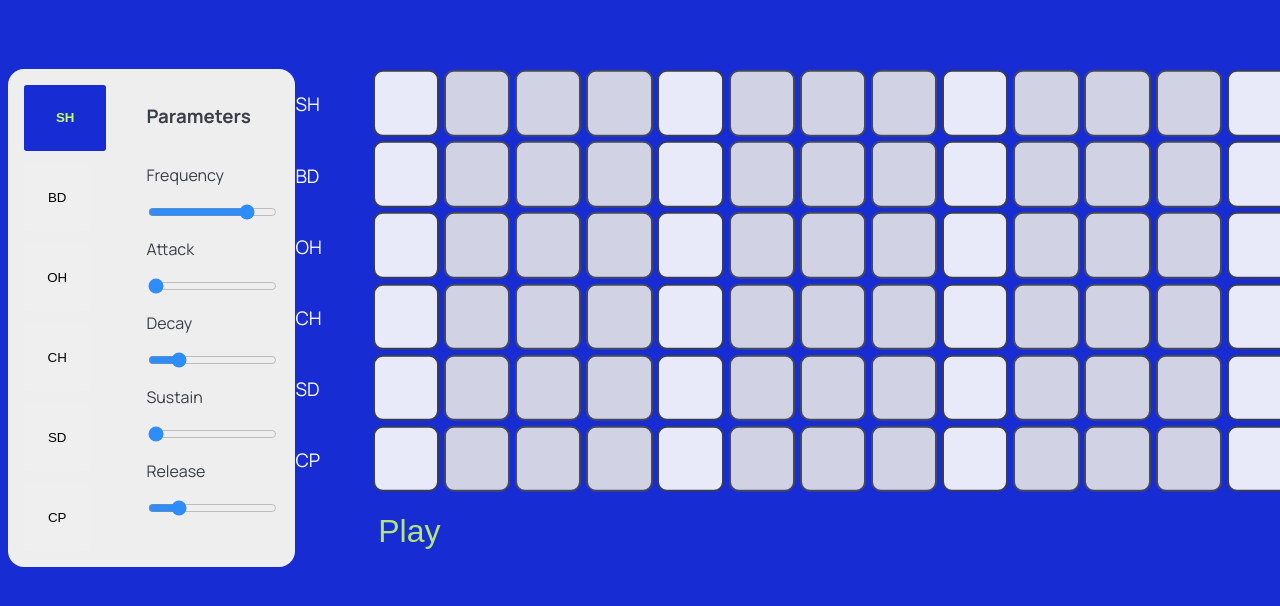
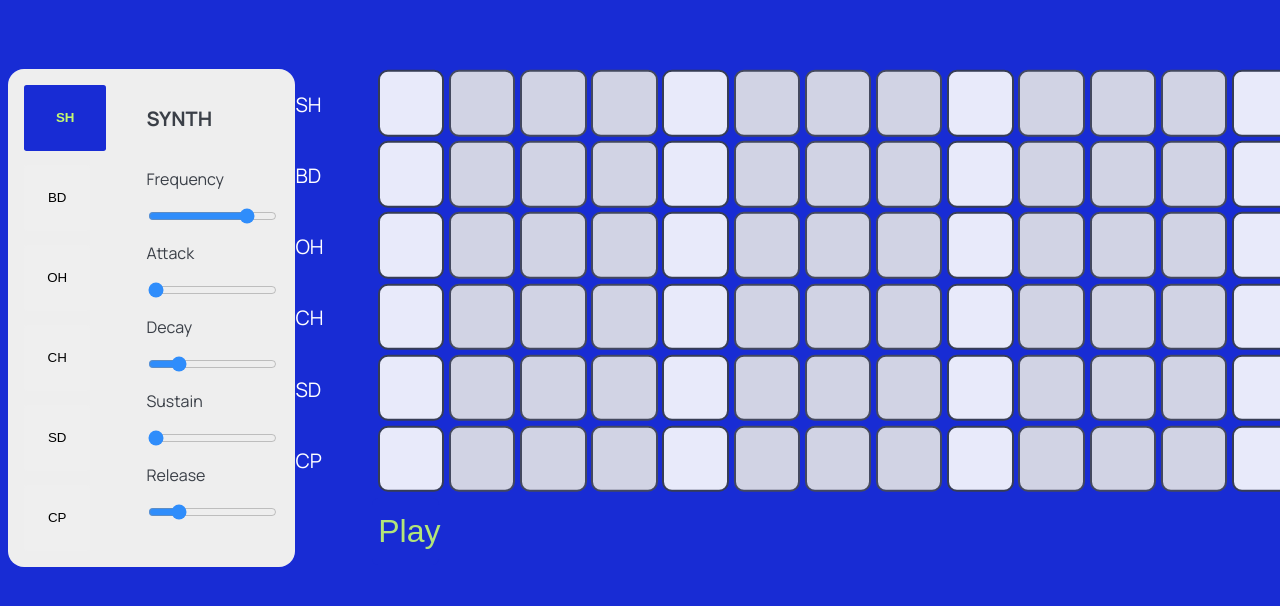
Before and after one commit to fvan-wij/d-r-machine_sequencer, a website: page index.html in a window 1280 px wide. Shown: the part 160-766 px from the top of the page. Drawn offline with nearby package versions, Linux system fonts and the light colour scheme; no server answers.

Commit message:
cleaned up files

```diff
--- a/index.html
+++ b/index.html
@@ -31,7 +31,7 @@
 
 <!-- FX sections -->
 	<div class="toggle-div" id="synth-fx">
-			<h3>Parameters</h3>
+			<h3>SYNTH</h3>
 			<p>Frequency</p>
 			<input type="range" min="0" max="5" class="slider" value="4" step="1" id="Frequency">
 			<p>Attack</p>
@@ -44,27 +44,27 @@
 			<input type="range" min="0" max="5" class="slider" value="1" step="0.01" id="Release">
 	</div>
 	<div class="toggle-div" id="kick-fx">
-			<h3>Parameters</h3>
+			<h3>Bass Drum</h3>
 			<p>Pitch</p>
 			<input type="range" min="0.001" max="4.001" class="slider" step="0.001" value="1" id="kickPitch">
 	</div>
 	<div class="toggle-div" id="oh-fx">
-			<h3>Parameters</h3>
+			<h3>Open Hat</h3>
 			<p>Pitch</p>
 			<input type="range" min="0.001" max="3.001" class="slider" step="0.001" value="1" id="ohPitch">
 	</div>
 	<div class="toggle-div" id="ch-fx">
-			<h3>Parameters</h3>
+			<h3>Closed Hat</h3>
 			<p>Pitch</p>
 			<input type="range" min="0.001" max="3.001" class="slider" step="0.001" value="1" id="chPitch">
 	</div>
 	<div class="toggle-div" id="snare-fx">
-			<h3>Parameters</h3>
+			<h3>Snare Drum</h3>
 			<p>Pitch</p>
 			<input type="range" min="0.001" max="2.001" class="slider" step="0.001" value="1" id="snarePitch">
 	</div>
 	<div class="toggle-div" id="clap-fx">
-			<h3>Parameters</h3>
+			<h3>Clap</h3>
 			<p>Pitch</p>
 			<input type="range" min="0.001" max="2.001" class="slider" step="0.001" value="1" id="clapPitch">
 	</div>
@@ -207,7 +207,7 @@
 			<input type="range" min="1" max="200" class="slider" value="100" id="bpmRange">
 			<p>Volume</p>
 			<input type="range" min="-50" max="0" class="slider" value="0" id="volumeRange">
-			<h3>Effects</h3>
+			<!-- <h3>Effects</h3> -->
 			<p>Drive</p>
 			<input type="range" min="0.01" max="50" class="slider" value="0.01" id="driveRange">
 			<p>Reverb</p>
--- a/src/fx.js
+++ b/src/fx.js
@@ -36,3 +36,59 @@ pitchSliders.forEach(pitchSliders =>
 		clap.playbackRate = clapPitchSlider.value;
 	});
 });
+
+
+//Master sliders and FX
+document.getElementById('output').innerHTML = bpmSlider.value;
+bpmSlider.oninput = function()
+{
+	Tone.Transport.bpm.value = this.value;
+
+	document.getElementById('output').innerHTML = this.value;
+}
+//Volume
+Tone.Master.volume.value = -13;
+volumeSlider.addEventListener('input', () =>
+{
+	synth.volume.value = volumeSlider.value;
+	kick.volume.value = volumeSlider.value;
+	oh.volume.value = volumeSlider.value;
+	ch.volume.value = volumeSlider.value;
+	snare.volume.value = volumeSlider.value;
+	clap.volume.value = volumeSlider.value;
+});
+//Distortion
+synth.connect(distortion);
+kick.connect(distortion);
+oh.connect(distortion);
+ch.connect(distortion);
+snare.connect(distortion);
+clap.connect(distortion);
+driveSlider.addEventListener('input', () =>
+{
+distortion.distortion = driveSlider.value;
+});
+//Reverb
+synth.connect(reverb);
+kick.connect(reverb);
+oh.connect(reverb);
+ch.connect(reverb);
+snare.connect(reverb);
+clap.connect(reverb);
+reverbSlider.addEventListener('input', () =>
+{
+reverb.decay = reverbSlider.value;
+});
+
+//Chorus
+synth.connect(chorus);
+kick.connect(chorus);
+oh.connect(chorus);
+ch.connect(chorus);
+snare.connect(chorus);
+clap.connect(chorus);
+chorusSlider.addEventListener('input', () =>
+{
+chorus.depth = chorusSlider.value;
+chorus.wet = chorusSlider.value;
+});
--- a/src/interface.js
+++ b/src/interface.js
@@ -33,14 +33,14 @@ fxToggleButtons.forEach(fxToggleButtons =>
 	});
 });
 
-var playStopBtn = document.getElementById('play');
-playStopBtn.addEventListener('click', () =>
-{
-	if (playStopBtn.innerHTML == 'Play')
-	{
-		playStopBtn.innerHTML = 'Stop';
-		console.log("JO");
-	}
-	else
-		playStopBtn.innerHTML = 'Play';
-});
+// var playStopBtn = document.getElementById('play');
+// playStopBtn.addEventListener('click', () =>
+// {
+// 	if (playStopBtn.innerHTML == 'Play')
+// 	{
+// 		playStopBtn.innerHTML = 'Stop';
+// 		console.log("JO");
+// 	}
+// 	else
+// 		playStopBtn.innerHTML = 'Play';
+// });
--- a/src/sequencer.js
+++ b/src/sequencer.js
@@ -160,61 +160,6 @@ checkboxes.forEach(function(checkbox)
 	})
 });
 
-//Sliders and settings
-document.getElementById('output').innerHTML = bpmSlider.value;
-bpmSlider.oninput = function()
-{
-	Tone.Transport.bpm.value = this.value;
-
-	document.getElementById('output').innerHTML = this.value;
-}
-//Volume
-Tone.Master.volume.value = -13;
-volumeSlider.addEventListener('input', () =>
-{
-	synth.volume.value = volumeSlider.value;
-	kick.volume.value = volumeSlider.value;
-	oh.volume.value = volumeSlider.value;
-	ch.volume.value = volumeSlider.value;
-	snare.volume.value = volumeSlider.value;
-	clap.volume.value = volumeSlider.value;
-});
-//Distortion
-synth.connect(distortion);
-kick.connect(distortion);
-oh.connect(distortion);
-ch.connect(distortion);
-snare.connect(distortion);
-clap.connect(distortion);
-driveSlider.addEventListener('input', () =>
-{
-distortion.distortion = driveSlider.value;
-});
-//Reverb
-synth.connect(reverb);
-kick.connect(reverb);
-oh.connect(reverb);
-ch.connect(reverb);
-snare.connect(reverb);
-clap.connect(reverb);
-reverbSlider.addEventListener('input', () =>
-{
-reverb.decay = reverbSlider.value;
-});
-
-//Chorus
-synth.connect(chorus);
-kick.connect(chorus);
-oh.connect(chorus);
-ch.connect(chorus);
-snare.connect(chorus);
-clap.connect(chorus);
-chorusSlider.addEventListener('input', () =>
-{
-chorus.depth = chorusSlider.value;
-chorus.wet = chorusSlider.value;
-});
-
 const startSeq = () =>
 {
 	seqSynth.start(0);
--- a/src/style.css
+++ b/src/style.css
@@ -1,3 +1,4 @@
+/* CSS Variables */
 :root {
   --bg: #182CD4;
   --fg: #EEEEEE;
@@ -20,10 +21,8 @@ h3 {
 	top: 0;
 	left: 0;
 	font-weight: 700;
-}
-.kick > h3, .synth > h3, .oh > h3, .ch > h3, .snare > h3, .clap > h3{
-	color: white;
-	font-weight: 400;
+	font-size: 1.25em;
+	white-space: nowrap;
 }
 
 header {
@@ -37,8 +36,8 @@ button {
 	border: none;
 	border-radius: 0.2em;
   	transition-duration: 0.2s;
-	/* background-color: beige; */
 }
+/* When button is pressed, it becomes focused and the style is being applied accordingly */
 .focus{
 	background-color: var(--bg);
 	width: 5.15rem;
@@ -46,33 +45,24 @@ button {
 	font-weight: 700;
   	transition-duration: 0.2s;
 }
-
-
-#interface-fx{
-	display: flex;
-	justify-content: space-between;
-	background-color: var(--fg);
-	border-radius: 1em;
-	padding: 1em;
-}
+/* Styling for the FX buttons on the lefthand side */
 #fx-btns {
 	display: flex;
 	flex-direction: column;
 	justify-content: space-between;
 }
-
+/* Once an FX button is being pressed, the FX panel gets hidden */
 .toggle-div{
 	display: none;
 }
-
+/* Styling of the FX panel once an FX button is pressed/focused */
 .show{
 	display: flex;
 	padding-left: 2.5em;
-	/* align-items: flex-end; */
 	justify-content: flex-start;
 	flex-direction: column;
 }
-
+/* Styling of the playback button */
 .playback-btn{
 	display: flex;
 	margin-left: 4.65em;
@@ -89,29 +79,25 @@ button {
 	opacity: 1;
 }
 
+/* Main container for the interface */
 .interface {
 	display: flex;
 	justify-content: space-evenly;
 	background-color: var(--bg);
 	padding-top: 3em;
 	padding-bottom: 3em;
-	border-radius: 1em;
-	/* box-shadow: 14px 8px 20px 5px var(--focus); */
+	/* border-left: 6px solid var(--focus); */
 }
 
-input{
-	/* filter: invert(20%); */
-	opacity: 0.9;
+/* FX section container */
+#interface-fx{
+	display: flex;
+	justify-content: space-between;
+	background-color: var(--fg);
+	border-radius: 1em;
+	padding: 1em;
 }
-input[type="checkbox"]
-{
-	filter: invert(10%);
-}
-input[type="checkbox"]:nth-child(2), input[type="checkbox"]:nth-child(6), input[type="checkbox"]:nth-child(10), input[type="checkbox"]:nth-child(14) {
-	filter: invert(0%);
-	/* color: black; */
-}
-
+/* Styling for the master FX sliders to the right */
 .sliderInterface {
 	right: 0;
 	padding-left: 1em;
@@ -119,6 +105,32 @@ input[type="checkbox"]:nth-child(2), input[type="checkbox"]:nth-child(6), input[
 	background-color: var(--fg);
 	border-radius: 1em;
 }
+
+/* Styling for the name of each hit left to the actual sequence steps. */
+.kick > h3, .synth > h3, .oh > h3, .ch > h3, .snare > h3, .clap > h3{
+	color: white;
+	font-weight: 400;
+}
+/* Horizontal flex positioning for the step sequences */
+.synth, .kick, .oh, .ch, .snare, .clap {
+	display: flex;
+	align-items: center;
+}
+/* Input have a slight decrease in opacity so that the hover state indicates focus/contrast */
+input{
+	opacity: 0.9;
+}
+/* Step sequences that are not on the beat are slightly inverted in terms of color */
+input[type="checkbox"]
+{
+	filter: invert(10%);
+}
+/* Step sequences that are ON the beat are brighter */
+input[type="checkbox"]:nth-child(2), input[type="checkbox"]:nth-child(6), input[type="checkbox"]:nth-child(10), input[type="checkbox"]:nth-child(14) {
+	filter: invert(0%);
+	/* color: black; */
+}
+/* Styling for the checkboxes/step sequences */
 input[type="checkbox"] {
   appearance: none;
   background-color: #fff;
@@ -149,9 +161,9 @@ input[type="checkbox"]:checked::before {
 }
 input[type="checkbox"].highlight::before{
   box-shadow: inset 0em 1em var(--focus);
-
 }
 
+/* Styling for the sliders */
 input[type="range"]{
 	opacity: 0.8;
 }
@@ -168,71 +180,3 @@ input[type="range"]::-moz-range-thumb {
   border-color: var(--focus);
   border-width: 0.2em;
 }
-
-.synth_step {
-  top: 0;
-  left: 0;
-  height: 25px;
-  width: 20px;
-  background-color: #eee;
-}
-
-.kick_step {
-  top: 0;
-  left: 0;
-  height: 25px;
-  width: 25px;
-  background-color: #eee;
-}
-.oh_step {
-  top: 0;
-  left: 0;
-  height: 25px;
-  width: 25px;
-  background-color: #eee;
-}
-.ch_step {
-  top: 0;
-  left: 0;
-  height: 25px;
-  width: 25px;
-  background-color: #eee;
-}
-.snare_step {
-  top: 0;
-  left: 0;
-  height: 25px;
-  width: 25px;
-  background-color: #eee;
-}
-.clap_step {
-  top: 0;
-  left: 0;
-  height: 25px;
-  width: 25px;
-  background-color: #eee;
-}
-.synth{
-	display: flex;
-	align-items: center;
-}
-.kick{
-	display: flex;
-	align-items: center;
-}
-.oh{
-	display: flex;
-	align-items: center;
-}
-.ch{
-	display: flex;
-	align-items: center;
-}
-.snare{
-	display: flex;
-	align-items: center;
-}
-.clap{
-	display: flex;
-	align-items: center;
-}
```
